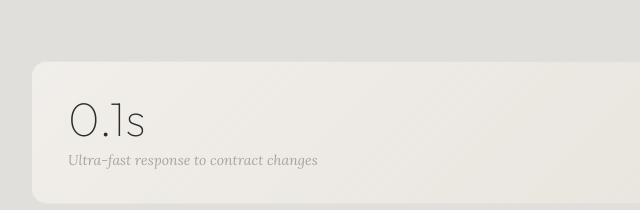
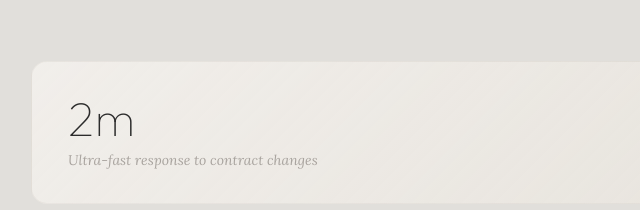
Before and after one commit to syndicalt/specora-web, a plain HTML site: page index.htm in a window 1280 px wide. Shown: the part 5990-6200 px from the top of the page, 257-897 px from the left. Drawn offline with nearby package versions, Linux system fonts and the light colour scheme.

Commit message:
code changes

```diff
--- a/index.htm
+++ b/index.htm
@@ -910,7 +910,7 @@
         <div class="spec-card reveal reveal-delay-1" data-spec>
             <div class="spec-card-header" role="button" tabindex="0" aria-expanded="false">
                 <div>
-                    <div class="metric">0.1s</div>
+                    <div class="metric">2m</div>
                     <div class="label">Ultra-fast response to contract changes</div>
                 </div>
                 <i data-lucide="chevron-down" class="toggle-icon" style="width:18px; height:18px;"></i>
```
